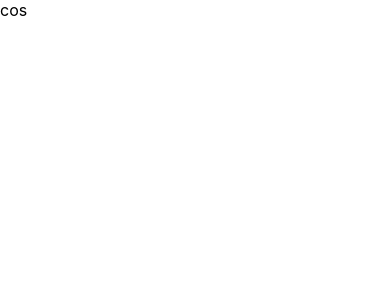
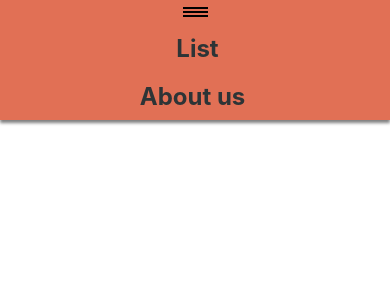
Before and after one commit to Karol-Szykula/recrutation-random-user-api, a React (Create React App) app: page / in a window 390 px wide. Shown: the top 300 px of the page. Built offline with nearby package versions, Linux system fonts and the light colour scheme.

Commit message:
Add navigation section

```diff
--- a/src/App.js
+++ b/src/App.js
@@ -1,11 +1,10 @@
 import React, { Component } from 'react';
+import Navigation from './Navigation/Navigation';
 
 class App extends Component {
   render() {
     return (
-      <div>
-        cos
-      </div>
+      <Navigation />
     );
   }
 }
--- /dev/null
+++ b/src/Navigation/Navigation.js
@@ -0,0 +1,30 @@
+import React from 'react'
+
+import './navigation.css'
+
+class Navigation extends React.Component {
+    render() {
+        return (
+            <div className="section-nav-top">
+                <div className="section-nav-top__toggle">
+                    <div className="section-nav-top__toggle-link" >
+                        <div className="section-nav-top__toggle-button"></div>
+                        <div className="section-nav-top__toggle-button"></div>
+                        <div className="section-nav-top__toggle-button"></div>
+                    </div>
+                </div>
+
+                <ul className="section-nav-top__flex-wrapper">
+                    <li className="section-nav-top__item">
+                        <div className="section-nav-top__link" >List</div>
+                    </li>
+                    <li className="section-nav-top__item">
+                        <div className="section-nav-top__link" >About us</div>
+                    </li>
+                </ul>
+            </div >
+        )
+    }
+}
+
+export default Navigation
--- /dev/null
+++ b/src/Navigation/navigation.css
@@ -0,0 +1,110 @@
+.section-nav-top {
+    position: fixed;
+    display: flex;
+    flex-direction: row;
+    box-shadow: 0px 3px 3px rgba(0, 0, 0, 0.5);
+    left: 0;
+    top: 0;
+    width: 100%;
+    z-index: 2;
+}
+
+.section-nav-top__logo {
+    flex-grow: 1;
+    background-color: #e17055;
+    flex-direction: row;
+}
+
+.section-nav-top__toggle {
+    display: none;
+    background-color: #e17055;
+}
+
+.section-nav-top__toggle-button {
+    width: 25px;
+    height: 2px;
+    background-color: black;
+    margin: 2px 0;
+}
+
+.section-nav-top__flex-wrapper {
+    flex-grow: 5;
+    display: flex;
+    justify-content: center;
+    list-style-type: none;
+    padding: 0;
+    margin: 0;
+    overflow: hidden;
+    transition: max-height 0.5s ease-in-out;
+}
+
+.section-nav-top__item {
+    flex-grow: 1;
+    background-color: #e17055;
+    display: flex;
+    align-items: center;
+    padding: 5px 0;
+}
+
+.section-nav-top__link {
+    cursor: pointer;
+    text-decoration: none;
+    text-align: center;
+    font-size: 24px;
+    font-weight: bold;
+    padding: 5px;
+    height: 28px;
+    color: #2d3436;
+    flex-grow: 1;
+    display: flex;
+    align-items: center;
+    justify-content: center;
+}
+
+.section-nav-top__item:first-child {
+    padding-left: 5px;
+}
+
+.section-nav-top__item:last-child {
+    padding-right: 5px;
+}
+
+.section-nav-top__toggle-link {
+    cursor: pointer;
+    text-decoration: none;
+    text-align: center;
+    display: block;
+    font-size: 18px;
+    padding: 5px;
+    color: #e17055;
+}
+
+.section-nav-top__link:hover {
+    background-color: #fab1a0;
+}
+
+@media only screen and (max-width: 768px) {
+    .section-nav-top__flex-wrapper {
+        flex-direction: column;
+    }
+    .section-nav-top {
+        flex-direction: column;
+        z-index: 2;
+    }
+    .section-nav-top__toggle {
+        display: flex;
+        flex-direction: column;
+        align-items: center;
+        align-content: center;
+        background-color: #e17055;
+    }
+    .section-nav-top__flex-wrapper--collapsed {
+        max-height: 0 !important;
+    }
+    .section-nav-top__item:first-child {
+        padding-bottom: 5px;
+    }
+    .section-nav-top__item:last-child {
+        padding-bottom: 5px;
+    }
+}
--- a/src/index.js
+++ b/src/index.js
@@ -3,6 +3,7 @@ import ReactDOM from 'react-dom';
 import './index.css';
 import App from './App';
 import * as serviceWorker from './serviceWorker';
+
 
 ReactDOM.render(
     <App />,
```
Also changed, not shown: 1 other file (tests, documents, lock files or other folders).
